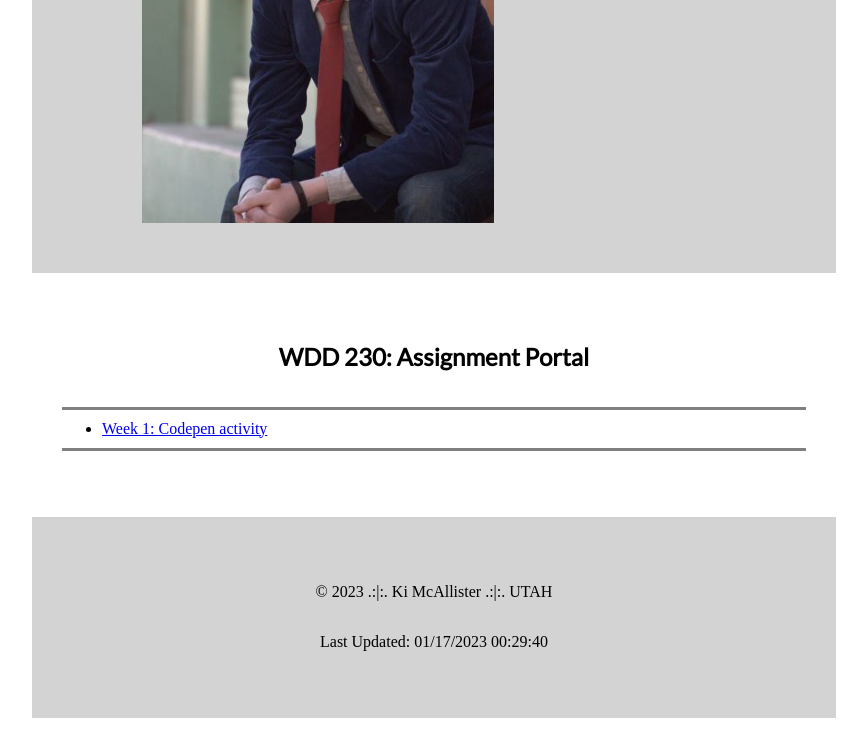
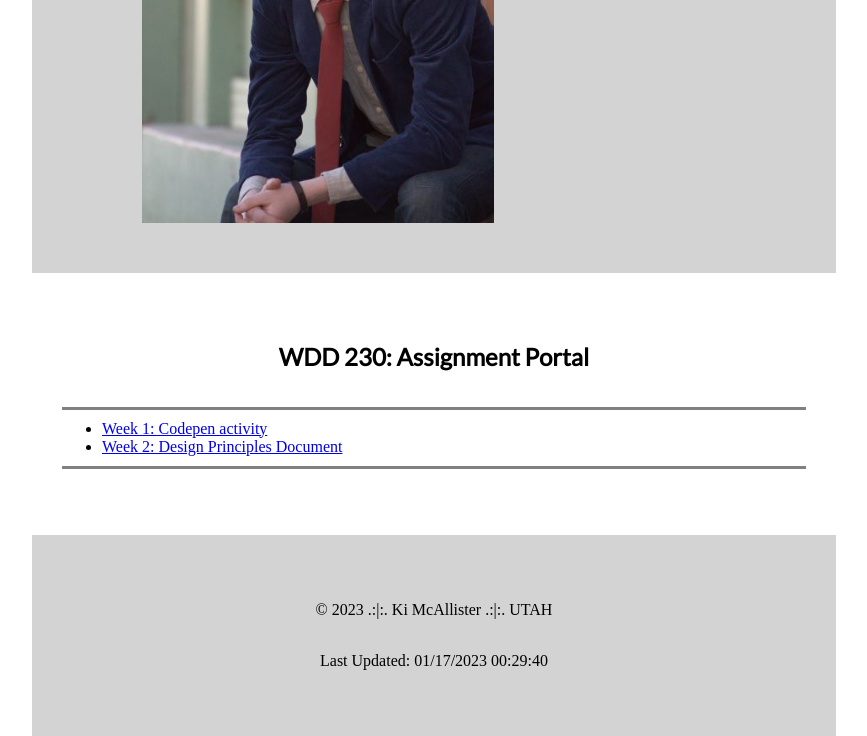
Before and after one commit to KiMcAllister/wdd230, a plain HTML site: page index.html in a window 1280 px wide. Shown: the part 354-1090 px from the top of the page, without its empty margins (206-1073 px from the left). Drawn offline with Linux system fonts and the light colour scheme.

Commit message:
Update index.html

```diff
--- a/index.html
+++ b/index.html
@@ -20,6 +20,7 @@
         <h2>WDD 230: Assignment Portal</h2>
         <ul>
             <li><a href="https://codepen.io/KiMcAllister/pen/JjBWRNG">Week 1: Codepen activity</a></li>
+            <li><a href="lesson2/design-principles.html">Week 2: Design Principles Document</a></li>
         </ul>
     </main>
     <footer>
```
